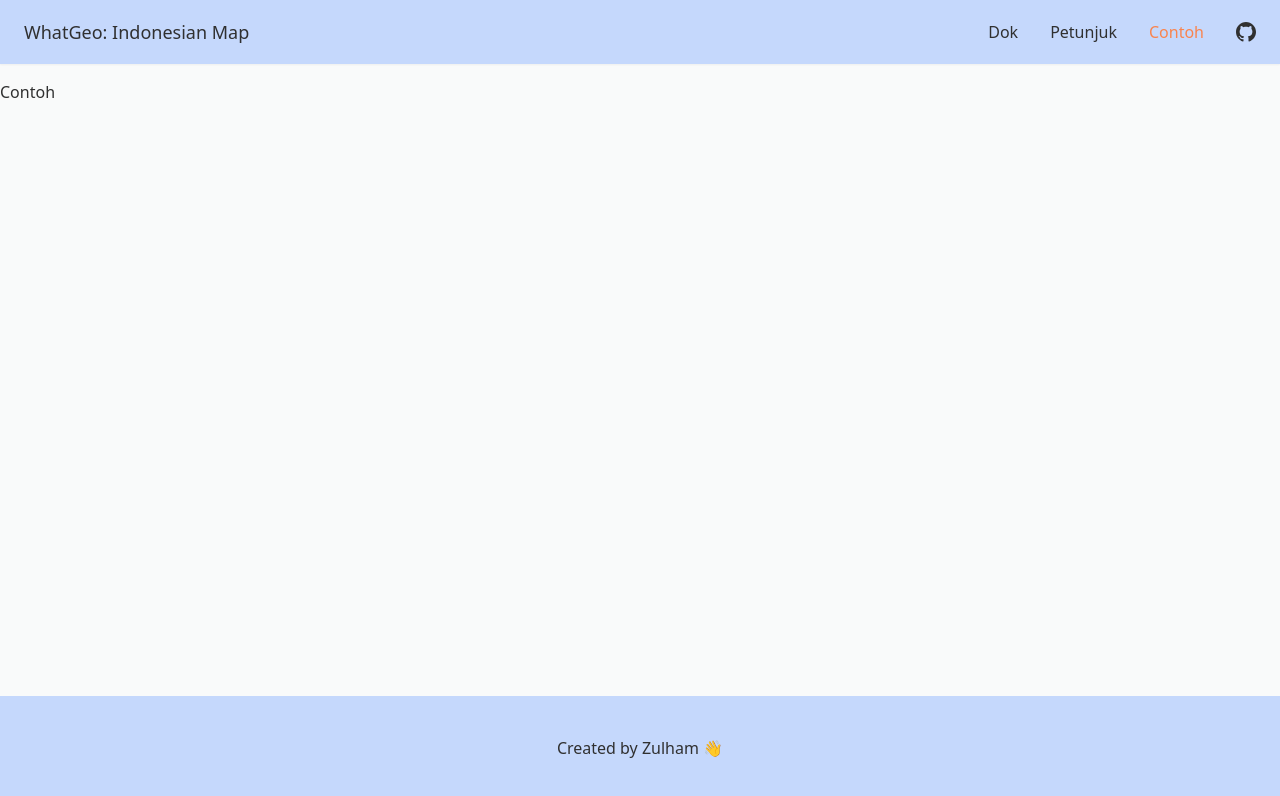
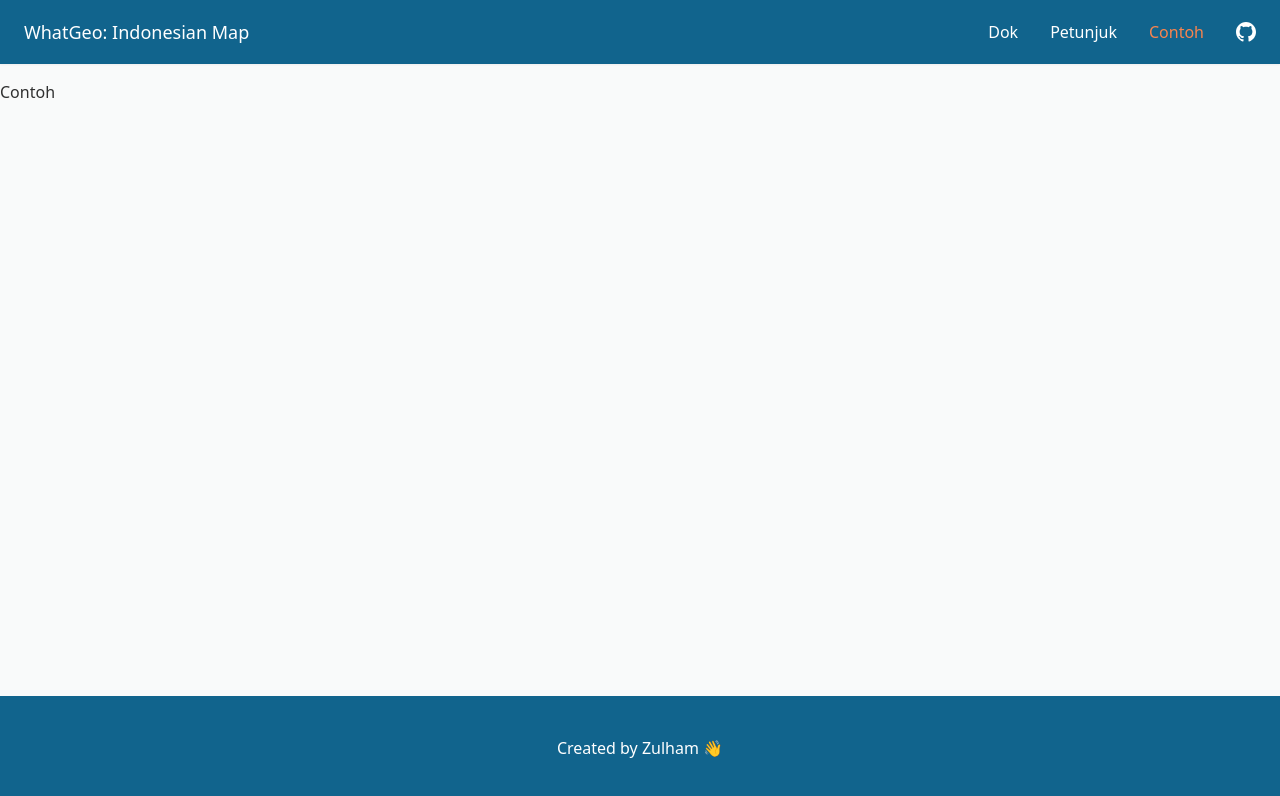
Before and after one commit to Z4nR/WhatGeo, a React (Vite) app in the folder client/: page /WhatGeo/example in a window 1280 px wide. Shown: the top 796 px of the page. Built offline with nearby package versions, Linux system fonts and the light colour scheme; no server answers.

Commit message:
update header and footer color

```diff
--- a/client/src/components/Footer.jsx
+++ b/client/src/components/Footer.jsx
@@ -1,6 +1,6 @@
 export default function Footer() {
   return (
-    <footer className="w-full py-10 text-center bg-primary">
+    <footer className="w-full py-10 text-center bg-accent text-white">
       Created by Zulham 👋
     </footer>
   );
--- a/client/src/components/Header.jsx
+++ b/client/src/components/Header.jsx
@@ -5,11 +5,11 @@ export default function Header() {
   const urlPath = urlLocation.pathname;
 
   return (
-    <header className="w-full flex justify-center top-0 right-0 sticky z-20 shadow-sm bg-primary">
+    <header className="w-full flex justify-center top-0 right-0 sticky z-20 shadow-sm bg-accent">
       <div className="navbar px-6 py-2 max-w-7xl">
         <div className="flex-1">
           <Link
-            className="hover:text-white aria-[current=page]:text-secondary"
+            className="text-white hover:text-primary aria-[current=page]:text-secondary"
             aria-label="Home Button"
             aria-current={urlPath === '/' ? 'page' : undefined}
             to={'/'}
@@ -22,7 +22,7 @@ export default function Header() {
             <ul className="hidden items-center gap-x-8 sm:flex">
               <li>
                 <Link
-                  className="hover:text-white aria-[current=page]:text-secondary"
+                  className="text-white hover:text-primary aria-[current=page]:text-secondary"
                   aria-label="Document Button"
                   aria-current={urlPath === '/doc' ? 'page' : undefined}
                   to={'/doc'}
@@ -32,7 +32,7 @@ export default function Header() {
               </li>
               <li>
                 <Link
-                  className="hover:text-white aria-[current=page]:text-secondary"
+                  className="text-white hover:text-primary aria-[current=page]:text-secondary"
                   aria-label="Guide Button"
                   aria-current={urlPath === '/guide' ? 'page' : undefined}
                   to={'/guide'}
@@ -42,7 +42,7 @@ export default function Header() {
               </li>
               <li>
                 <Link
-                  className="hover:text-white aria-[current=page]:text-secondary"
+                  className="text-white hover:text-primary aria-[current=page]:text-secondary"
                   aria-label="Example Button"
                   aria-current={urlPath === '/example' ? 'page' : undefined}
                   to={'/example'}
@@ -55,7 +55,7 @@ export default function Header() {
                   to="https://github.com/Z4nR/GeoAPI-Doc"
                   target="_blank"
                   rel="noreferrer"
-                  className="hover:text-white aria-[current=page]:text-secondary"
+                  className="text-white hover:text-primary aria-[current=page]:text-secondary"
                 >
                   <svg
                     xmlns="http://www.w3.org/2000/svg"
@@ -77,8 +77,8 @@ export default function Header() {
               fill="none"
               viewBox="0 0 24 24"
               strokeWidth="1.5"
-              stroke="currentColor"
-              className="w-6 h-6"
+              stroke="white"
+              className="hover:text-primary w-6 h-6"
             >
               <path
                 strokeLinecap="round"
```
